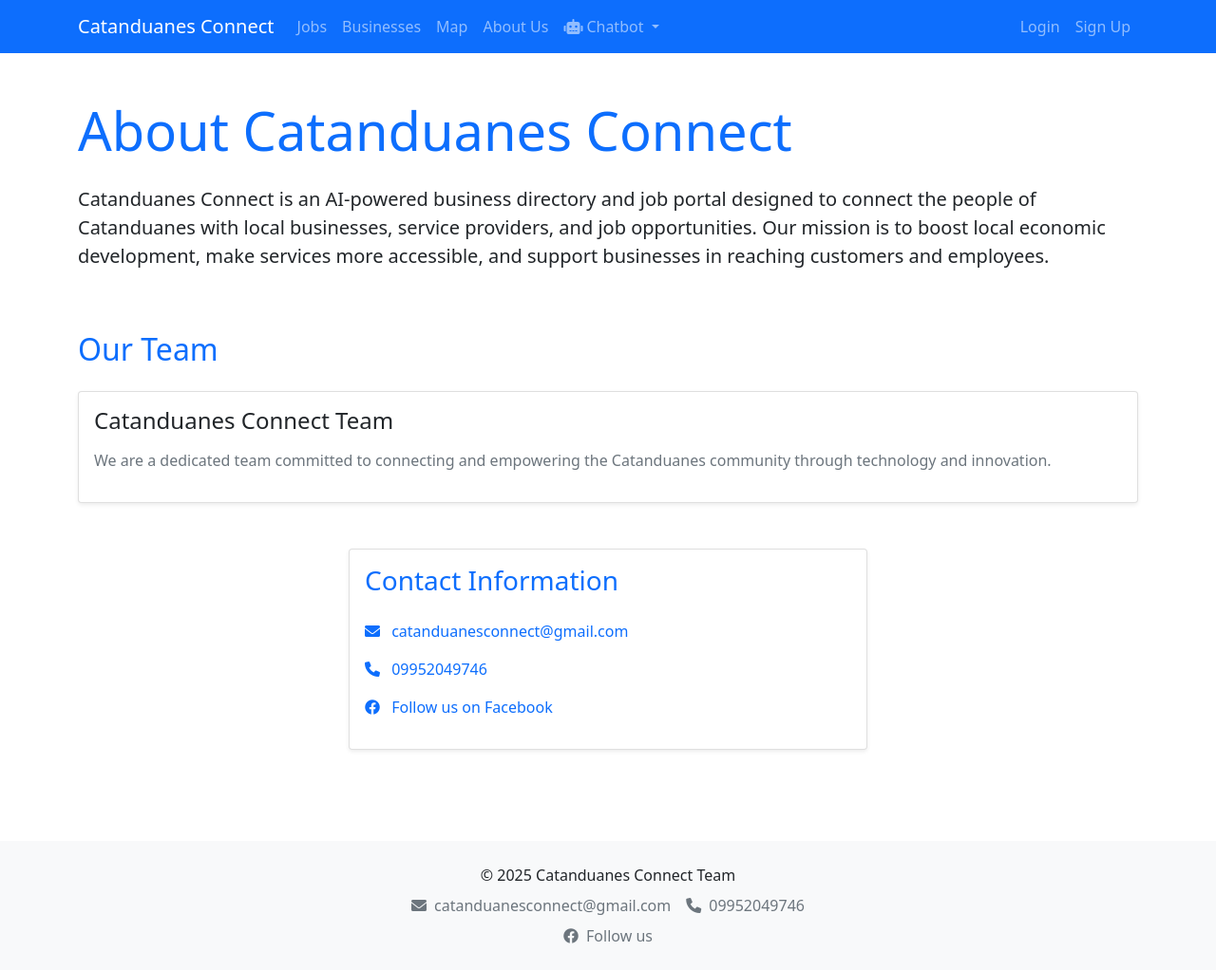
After one commit to Fr4nzJ/CatanduanesConnect, a Flask app: page /about in a window 1280 px wide. The commit adds this page. Shown: the whole page at 95% size. Run offline with Flask 3, Linux system fonts and the light colour scheme; parts of the project's set-up code (start-up, migrations or seed data) failed here and were passed over; some libraries are stand-ins or nearby versions.

Commit message:
about us page

```diff
--- a/app.py
+++ b/app.py
@@ -46,6 +46,12 @@ logging.basicConfig(
             backupCount=10
         )
     ])
+
+# Routes
+@app.route('/about')
+def about():
+    """Render the about us page."""
+    return render_template('about.html')
 
 # Error handlers
 @app.errorhandler(HTTPException)
--- /dev/null
+++ b/templates/about.html
@@ -0,0 +1,65 @@
+{% extends "base.html" %}
+
+{% block title %}About Us - Catanduanes Connect{% endblock %}
+
+{% block content %}
+<div class="container py-5">
+    <!-- Main Content Section -->
+    <div class="row mb-5">
+        <div class="col-12">
+            <h1 class="display-4 text-primary mb-4">About Catanduanes Connect</h1>
+            <p class="lead">
+                Catanduanes Connect is an AI-powered business directory and job portal designed to connect the people of Catanduanes with local businesses, service providers, and job opportunities. Our mission is to boost local economic development, make services more accessible, and support businesses in reaching customers and employees.
+            </p>
+        </div>
+    </div>
+
+    <!-- Our Team Section -->
+    <div class="row mb-5">
+        <div class="col-12">
+            <h2 class="h2 text-primary mb-4">Our Team</h2>
+            <div class="card shadow-sm">
+                <div class="card-body">
+                    <h3 class="h4 mb-3">Catanduanes Connect Team</h3>
+                    <p class="text-muted">
+                        We are a dedicated team committed to connecting and empowering the Catanduanes community through technology and innovation.
+                    </p>
+                </div>
+            </div>
+        </div>
+    </div>
+
+    <!-- Contact Information Section -->
+    <div class="row">
+        <div class="col-md-6 mx-auto">
+            <div class="card shadow-sm">
+                <div class="card-body">
+                    <h2 class="h3 text-primary mb-4">Contact Information</h2>
+                    <ul class="list-unstyled">
+                        <li class="mb-3">
+                            <i class="fas fa-envelope me-2 text-primary"></i>
+                            <a href="mailto:catanduanesconnect@gmail.com" class="text-decoration-none">
+                                catanduanesconnect@gmail.com
+                            </a>
+                        </li>
+                        <li class="mb-3">
+                            <i class="fas fa-phone me-2 text-primary"></i>
+                            <a href="tel:09952049746" class="text-decoration-none">
+                                09952049746
+                            </a>
+                        </li>
+                        <li class="mb-3">
+                            <i class="fab fa-facebook me-2 text-primary"></i>
+                            <a href="https://www.facebook.com/profile.php?id=61581162686907"
+                               target="_blank"
+                               class="text-decoration-none">
+                                Follow us on Facebook
+                            </a>
+                        </li>
+                    </ul>
+                </div>
+            </div>
+        </div>
+    </div>
+</div>
+{% endblock %}
--- a/templates/base.html
+++ b/templates/base.html
@@ -32,6 +32,9 @@
                     </li>
                     <li class="nav-item">
                         <a class="nav-link" href="{{ url_for('map') }}">Map</a>
+                    </li>
+                    <li class="nav-item">
+                        <a class="nav-link" href="{{ url_for('about') }}">About Us</a>
                     </li>
                     <li class="nav-item dropdown">
                         <a class="nav-link dropdown-toggle" href="#" role="button" data-bs-toggle="dropdown">
@@ -106,8 +109,27 @@
 
     <!-- Footer -->
     <footer class="bg-light py-4 mt-5">
-        <div class="container text-center">
-            <p class="mb-0">&copy; 2024 Catanduanes Connect. All rights reserved.</p>
+        <div class="container">
+            <div class="row justify-content-center">
+                <div class="col-md-8 text-center">
+                    <p class="mb-2">&copy; 2025 Catanduanes Connect Team</p>
+                    <div class="d-flex flex-column flex-md-row justify-content-center gap-3 mb-2">
+                        <a href="mailto:catanduanesconnect@gmail.com" class="text-muted text-decoration-none">
+                            <i class="fas fa-envelope me-2"></i>catanduanesconnect@gmail.com
+                        </a>
+                        <a href="tel:09952049746" class="text-muted text-decoration-none">
+                            <i class="fas fa-phone me-2"></i>09952049746
+                        </a>
+                    </div>
+                    <div>
+                        <a href="https://www.facebook.com/profile.php?id=61581162686907"
+                           target="_blank"
+                           class="text-muted text-decoration-none">
+                            <i class="fab fa-facebook me-2"></i>Follow us
+                        </a>
+                    </div>
+                </div>
+            </div>
         </div>
     </footer>
 
```
